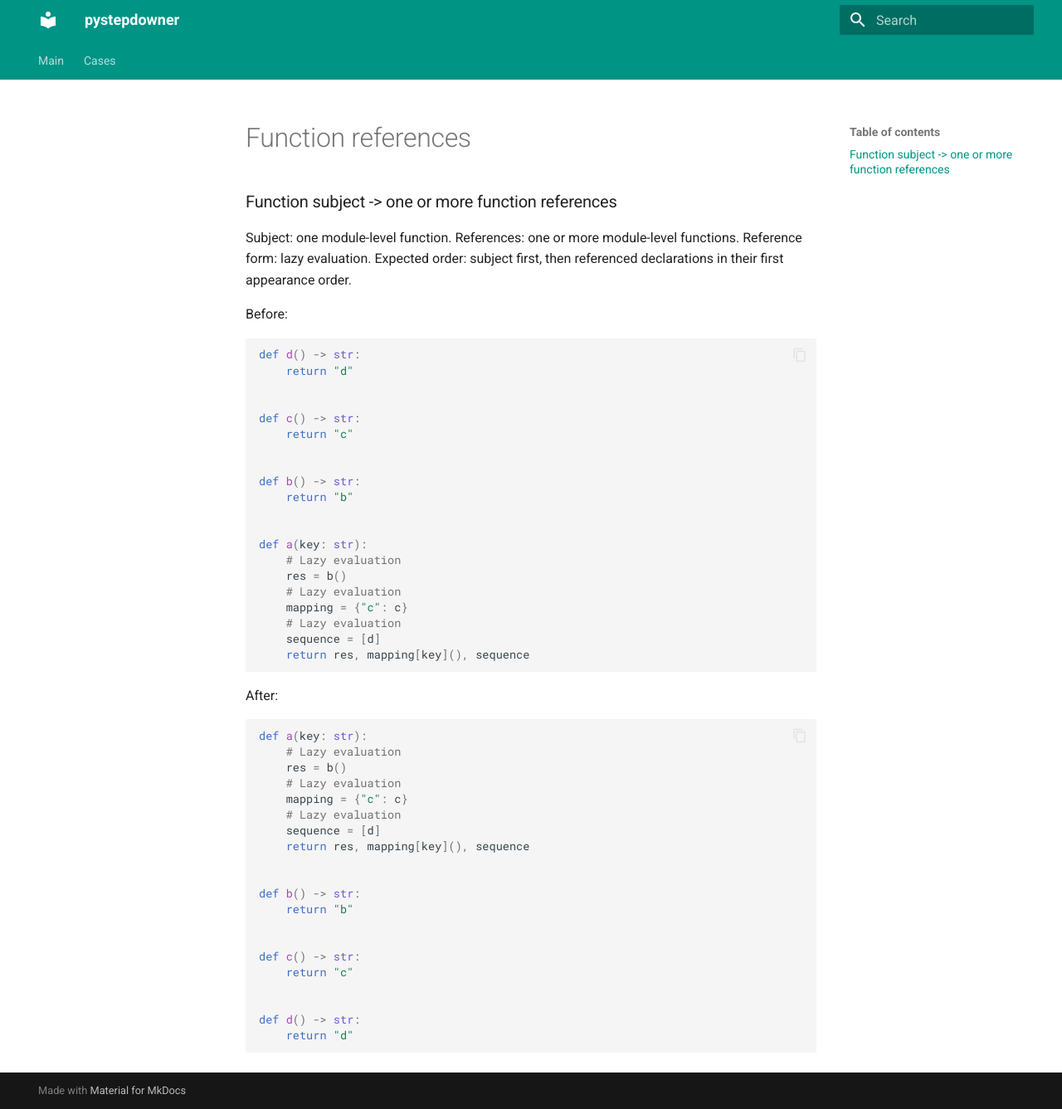
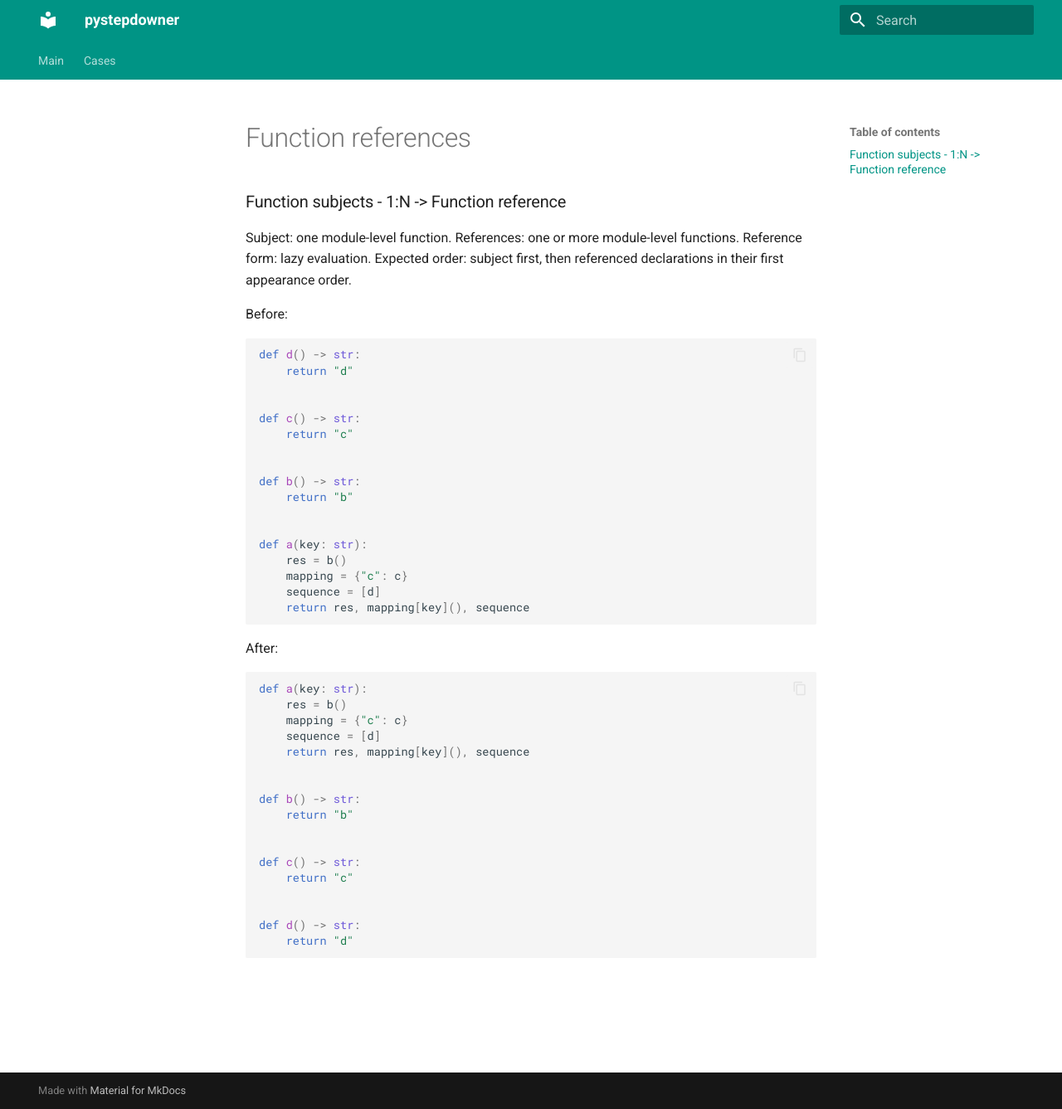
Before and after one commit to Snusmumr1000/pystepdowner, an MkDocs documentation site: the page built from docs/includes/cases/function-references.md, in a window 1280 px wide and 1337 px high. Shown: the whole window at 83% size. Built offline with MkDocs 1.6.1 and Material for MkDocs 9.7.7, drawn with Linux system fonts in a browser that asks for light colours.

Commit message:
docs(cases): address function reference review

```diff
--- a/docs/docs_src/cases/function_references/after.py
+++ b/docs/docs_src/cases/function_references/after.py
@@ -1,9 +1,6 @@
 def a(key: str):
-    # Lazy evaluation
     res = b()
-    # Lazy evaluation
     mapping = {"c": c}
-    # Lazy evaluation
     sequence = [d]
     return res, mapping[key](), sequence
 
--- a/docs/docs_src/cases/function_references/before.py
+++ b/docs/docs_src/cases/function_references/before.py
@@ -11,10 +11,7 @@ def b() -> str:
 
 
 def a(key: str):
-    # Lazy evaluation
     res = b()
-    # Lazy evaluation
     mapping = {"c": c}
-    # Lazy evaluation
     sequence = [d]
     return res, mapping[key](), sequence
--- a/docs/includes/cases/function-references.md
+++ b/docs/includes/cases/function-references.md
@@ -1,4 +1,4 @@
-### Function subject -> one or more function references
+### Function subjects - 1:N -> Function reference
 
 Subject: one module-level function. References: one or more module-level functions. Reference form: lazy evaluation. Expected order: subject first, then referenced declarations in their first appearance order.
 
```
Also changed, not shown: docs/docs_src/cases/function_references/.comments.json (added), docs/includes/cases/.comments.json (added).
